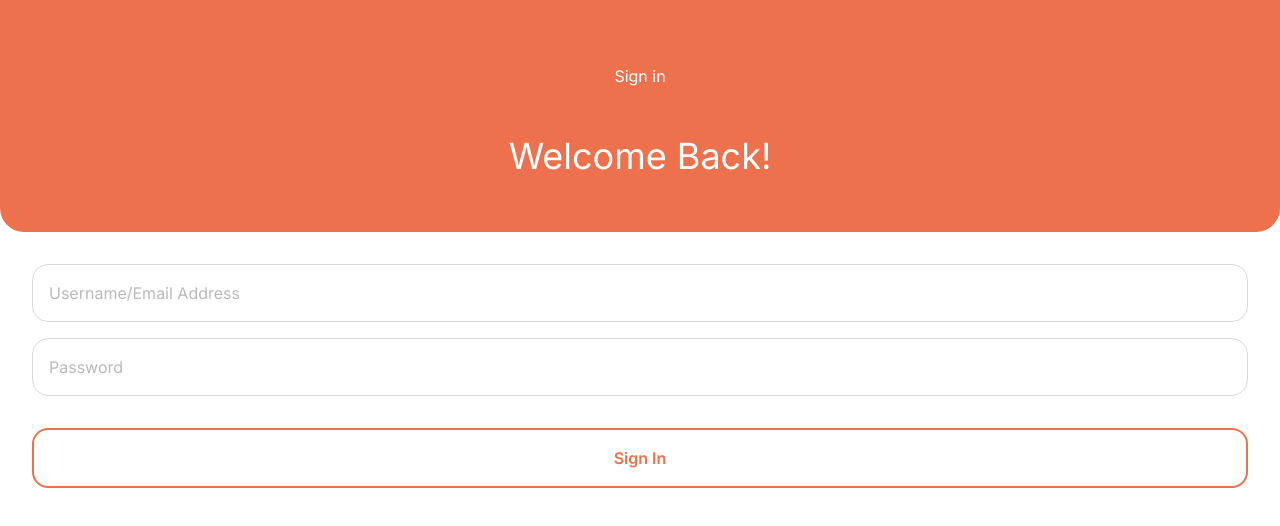
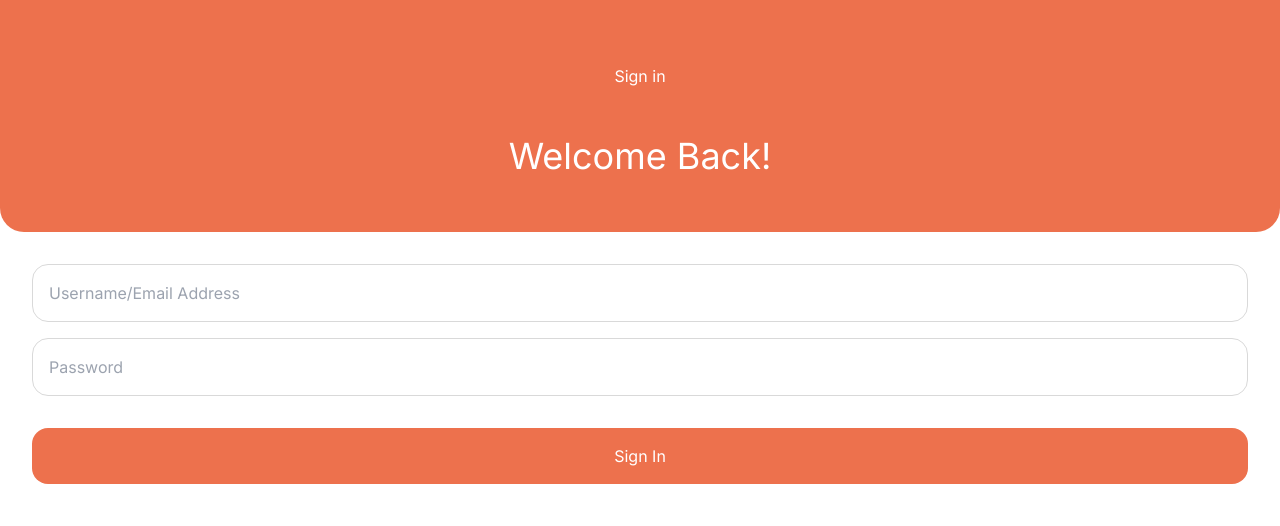
Before and after one commit to stam666/iCanQ, a Next.js app in the folder client/: page /login/1 in a window 1280 px wide. Shown: the top 526 px of the page. Built offline with nearby package versions, Linux system fonts and the light colour scheme.

Commit message:
add input for username and password

```diff
--- a/client/src/app/login/[rid]/page.tsx
+++ b/client/src/app/login/[rid]/page.tsx
@@ -1,8 +1,27 @@
-export default async function LoginPage({
-  params,
-}: {
-  params: { rid: string };
-}) {
+"use client";
+import { useState } from "react";
+import React from "react"; // Import React
+
+export default function LoginPage() {
+  const [username, setUsername] = useState("");
+  const [password, setPassword] = useState("");
+
+  const handleUsernameChange = (e: React.ChangeEvent<HTMLInputElement>) => {
+    // Specify the event type
+    setUsername(e.target.value);
+  };
+
+  const handlePasswordChange = (e: React.ChangeEvent<HTMLInputElement>) => {
+    // Specify the event type
+    setPassword(e.target.value);
+  };
+
+  const handleSignIn = () => {
+    // Handle the sign-in logic or print the inputs
+    console.log("Username/Email Address:", username);
+    console.log("Password:", password);
+  };
+
   return (
     <main className="flex min-h-screen flex-col items-center bg-white space-y-8">
       <div className="w-full flex flex-col items-center gap-12 p-16 pb-14 font-normal text-white bg-primary rounded-b-3xl">
@@ -12,17 +31,30 @@ export default async function LoginPage({
 
       <div className="flex p-0 px-8 flex-col items-center gap-8 self-stretch">
         <div className="flex flex-col items-start gap-4 self-stretch">
-          <div className="p-4 items-start gap-2 self-stretch rounded-2xl border border-white-normal-hover bg-white-lighter">
-            <div className="text-white-normal-active">
-              Username/Email Address
-            </div>
+          <div className="p-4 items-start gap-2 self-stretch rounded-2xl border border-white-normal-hover bg-white">
+            <input
+              type="text"
+              placeholder="Username/Email Address"
+              value={username}
+              onChange={handleUsernameChange}
+              className="text-white-dark-hover"
+            />
           </div>
-          <div className="p-4 items-start gap-2 self-stretch rounded-2xl border border-white-normal-hover bg-white-lighter">
-            <div className="text-white-normal-active">Password</div>
+          <div className="p-4 items-start gap-2 self-stretch rounded-2xl border border-white-normal-hover bg-white">
+            <input
+              type="password"
+              placeholder="Password"
+              value={password}
+              onChange={handlePasswordChange}
+              className="text-white-dark-hover"
+            />
           </div>
         </div>
-        <button className="p-4 justify-center self-stretch rounded-2xl border-2 border-brown-normal">
-          <span className="text-brown-normal text-16 font-normal font-semibold">
+        <button
+          className="p-4 justify-center self-stretch rounded-2xl bg-primary"
+          onClick={handleSignIn}
+        >
+          <span className="text-white text-16 font-normal">
             Sign In
           </span>
         </button>
```
